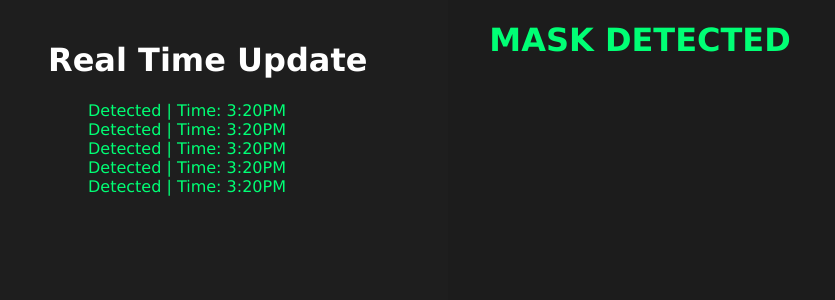
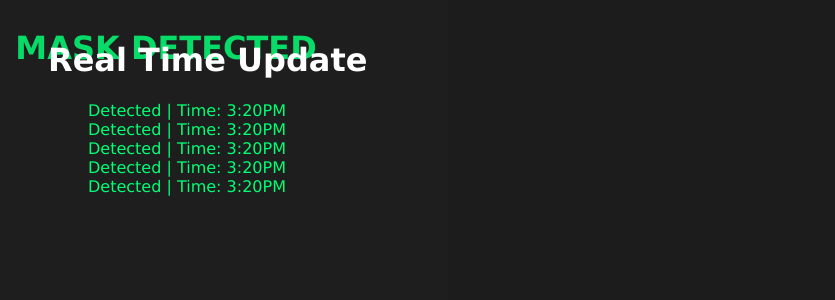
Before and after one commit to Awty-Hackclub/Mask-Detection, a Flask app: page / in a window 1280 px wide. Shown: the top 300 px of the page, without its empty margins (0-835 px from the left). Run offline with Flask 2, Linux system fonts and the light colour scheme.

Commit message:
tried something

```diff
--- a/app/static/app.css
+++ b/app/static/app.css
@@ -4,10 +4,7 @@ body {
 }
 
 .wearing-mask {
-    display: flex;
-    align-items: center;
-    justify-content: center;
-    right: 150px;
+    text-align: center;
 }
 .yes {
     color: #00FF75;
@@ -30,6 +27,7 @@ body {
 }
 
 .side-nav {
+    grid-area: side-nav;
     height: 100%;
     /* Full-height: remove this if you want "auto" height */
     width: 400px;
@@ -50,4 +48,10 @@ body {
 }
 .app {
     display: grid;
+    grid-template-columns: 1fr 3fr;
+    grid-template-areas: "side-nav content"
 }
+
+.content {
+    grid-area: grid;
+}
--- a/app/templates/index.html
+++ b/app/templates/index.html
@@ -8,23 +8,25 @@
     <link rel="stylesheet" href="../static/app.css">
 </head>
 <body>
+    <div class="app">
         <div class="side-nav">
             <h1 class="real-time-update">Real Time Update</h1>
             <ul class="real-time-list">
-            <li class="list-items"><span>Detected</span> | Time:
-            3:20PM</li>
-            <li class="list-items"><span>Detected</span> | Time:
-            3:20PM</li>
-            <li class="list-items"><span>Detected</span> | Time:
-            3:20PM</li>
-            <li class="list-items"><span>Detected</span> | Time:
-            3:20PM</li>
-            <li class="list-items"><span>Detected</span> | Time:
-            3:20PM</li>
+                <li class="list-items"><span>Detected</span> |
+                Time: 3:20PM</li>
+                <li class="list-items"><span>Detected</span> |
+                Time: 3:20PM</li>
+                <li class="list-items"><span>Detected</span> |
+                Time: 3:20PM</li>
+                <li class="list-items"><span>Detected</span> |
+                Time: 3:20PM</li>
+                <li class="list-items"><span>Detected</span> |
+                Time: 3:20PM</li>
             </ul>
         </div>
         <div class="container">
             <h1 class="wearing-mask yes">MASK DETECTED</h1>
         </div>
+    </div>
 </body>
 </html>
```
Lines whose indentation alone changed are shown as unchanged.
